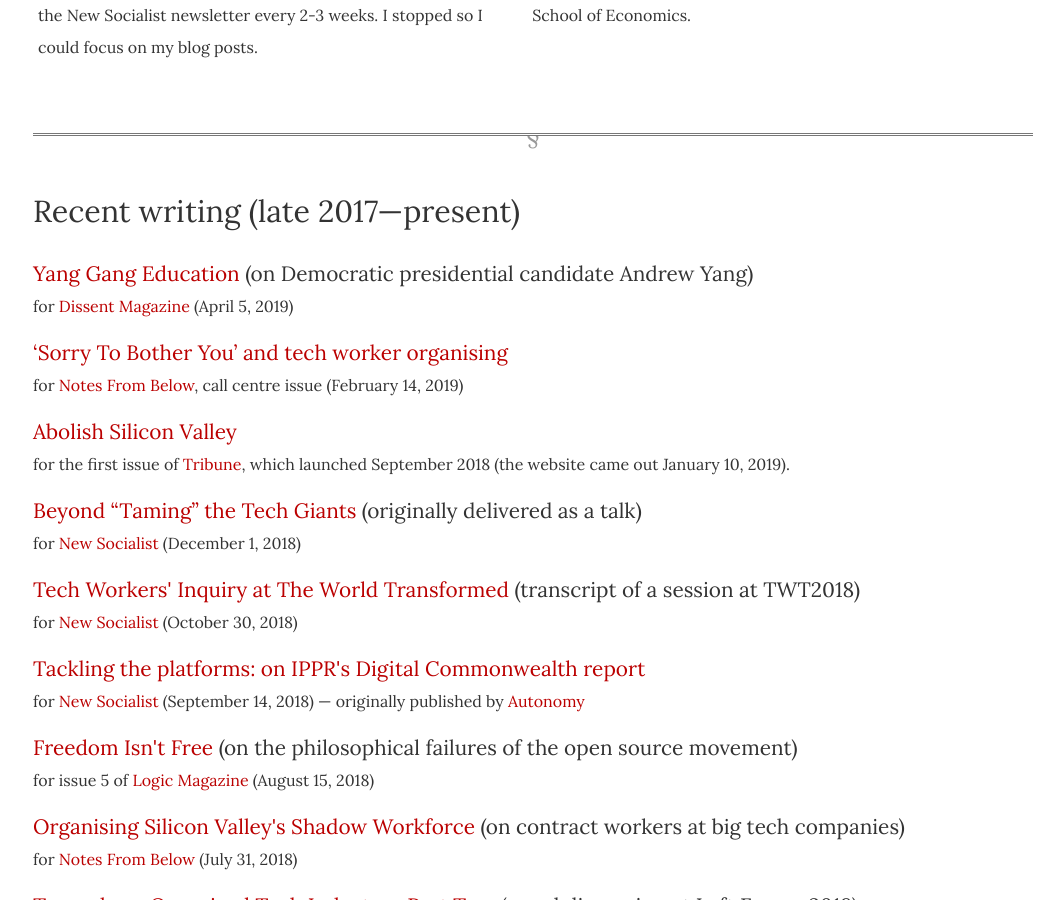
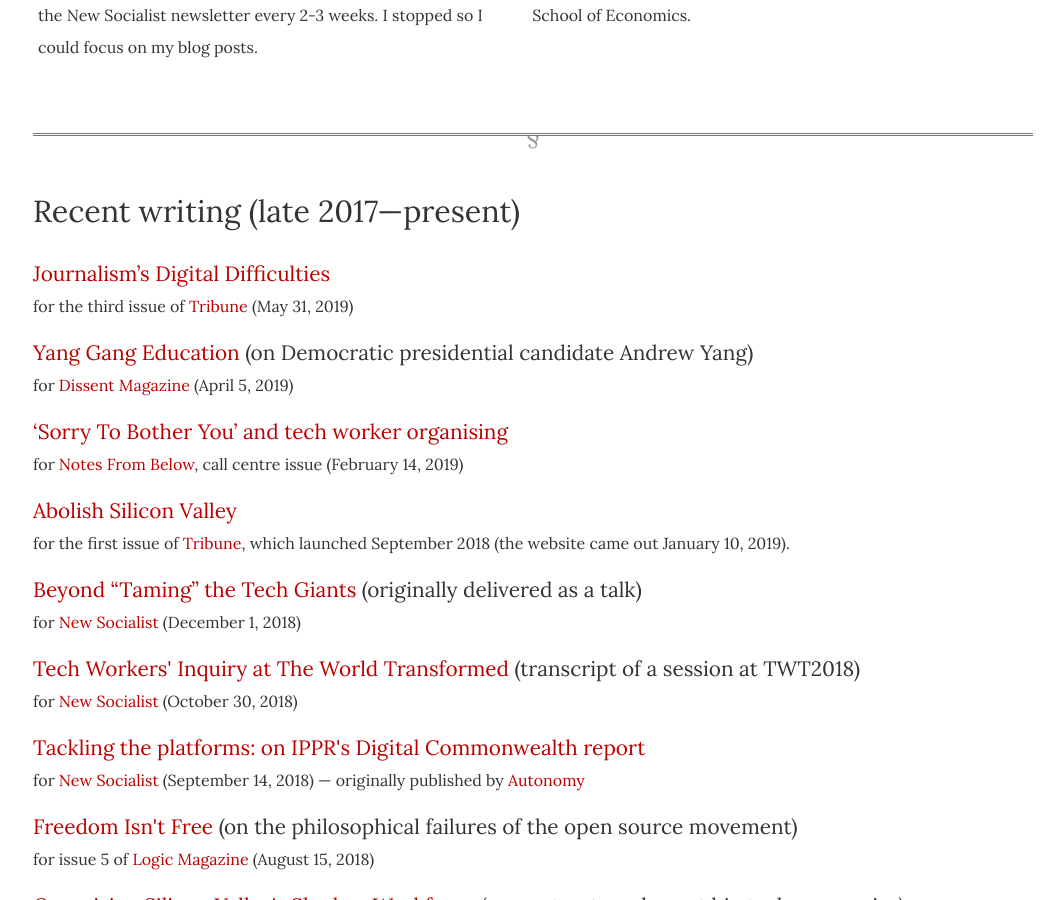
Before and after one commit to dellsystem/dellsystem.github.io, a Jekyll site: the page built from writing.md, in a window 1280 px wide and 900 px high, scrolled down 1013 px. Shown: the whole window, without its empty margins (107-1171 px from the left). Built offline with Jekyll 4.4.1, drawn with Linux system fonts in a browser that asks for light colours; nearby versions of some CDN libraries.

Commit message:
Add latest Tribune piece to recent writing page

```diff
--- a/_includes/recent.html
+++ b/_includes/recent.html
@@ -1,6 +1,15 @@
 <h2 id="recent">Recent writing (late 2017—present)</h2>
 
 <dl class="vertical">
+<dt>
+    <a href="https://tribunemag.co.uk/2019/05/journalisms-digital-difficulties">
+        Journalism’s Digital Difficulties
+    </a>
+</dt>
+<dd>
+	for the third issue of
+	<a href="https://tribunemag.co.uk/">Tribune</a> (May 31, 2019)
+</dd>
 <dt>
     <a href="https://www.dissentmagazine.org/online_articles/yang-gang-education">
         Yang Gang Education
```
